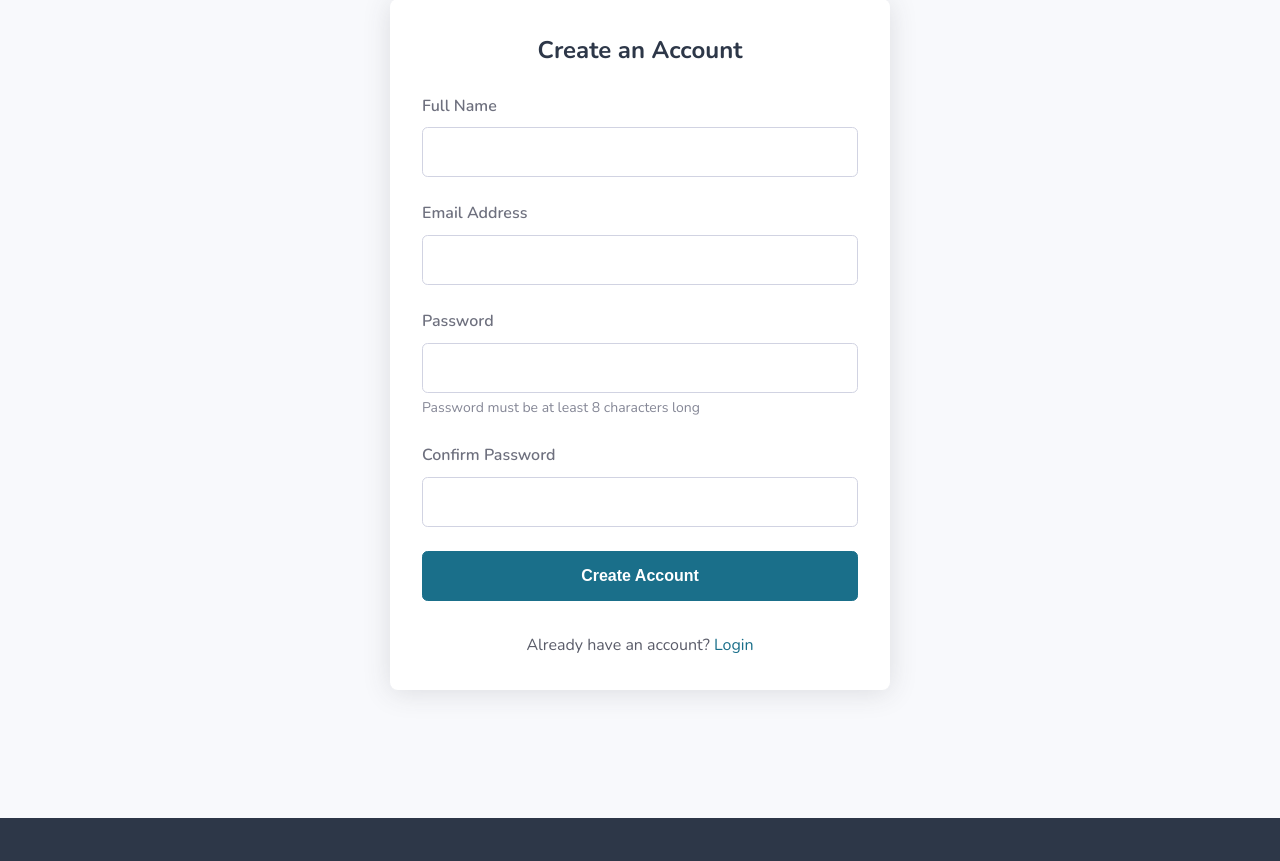
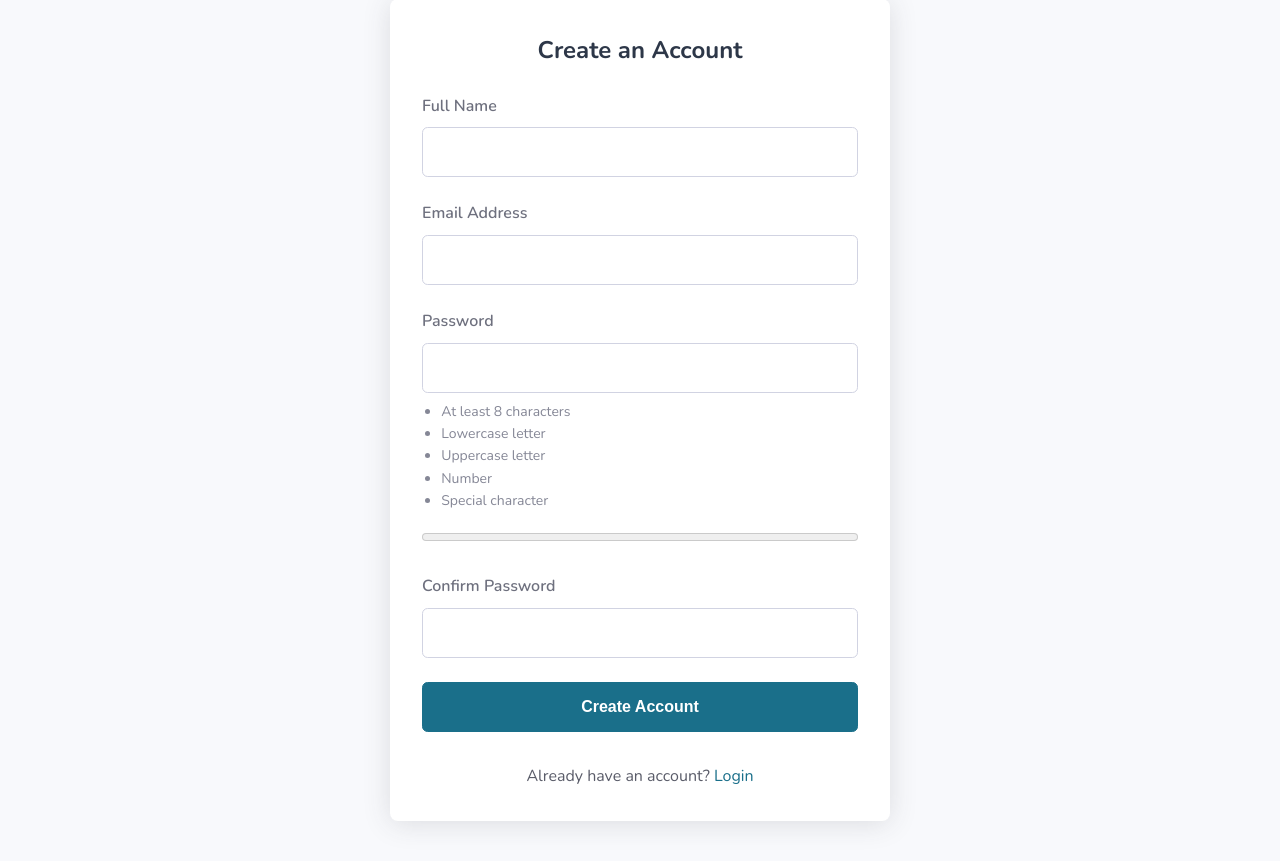
Before and after one commit to Ibr4hiMM/pharmaxpress, a Flask app: page /signup in a window 1280 px wide. Shown: the part 143-1004 px from the top of the page. Run offline with Flask 3, Linux system fonts and the light colour scheme.

Commit message:
Add files via upload

```diff
--- a/templates/signup.html
+++ b/templates/signup.html
@@ -21,8 +21,34 @@
 
                 <div class="form-group">
                     <label for="password" class="form-label">Password</label>
-                    <input type="password" id="password" name="password" class="form-control" required>
-                    <small class="form-text">Password must be at least 8 characters long</small>
+                    <input
+                            id="password"
+                            name="password"
+                            type="password"
+                            class="form-control"
+                            minlength="8"
+                            required
+                            aria-describedby="pwd-requirements"
+                    >
+                    <div id="pwd-requirements" class="form-text">
+                        <ul style="margin: .5rem 0; padding-left:1.2rem;">
+                            <li id="pw-len">At least 8 characters</li>
+                            <li id="pw-lower">Lowercase letter</li>
+                            <li id="pw-upper">Uppercase letter</li>
+                            <li id="pw-digit">Number</li>
+                            <li id="pw-special">Special character</li>
+                        </ul>
+                    </div>
+
+                    <!-- strength meter -->
+                    <meter
+                            id="pwd-strength-meter"
+                            min="0" max="5" low="2" high="4" optimum="5"
+                            title="Password strength"
+                            style="width:100%; height:1rem; margin-top:.5rem;"
+                    ></meter>
+
+                    <p id="password-error" aria-live="polite" class="form-error"></p>
                 </div>
 
                 <!-- New Password Confirmation Field -->
```
